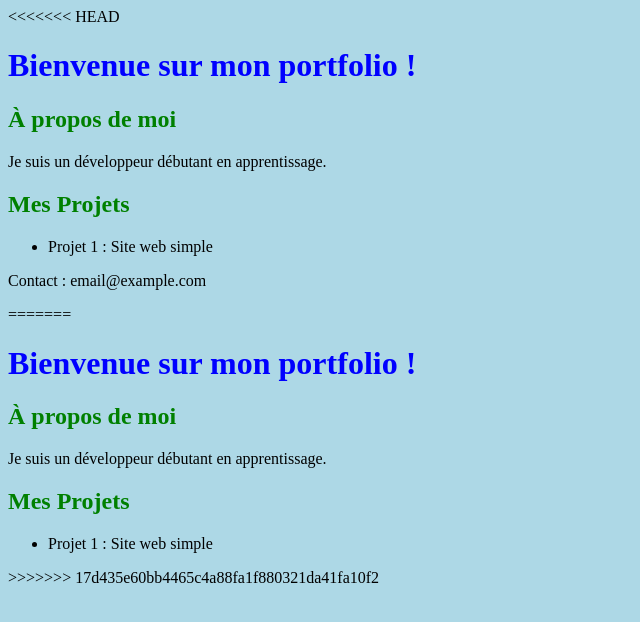
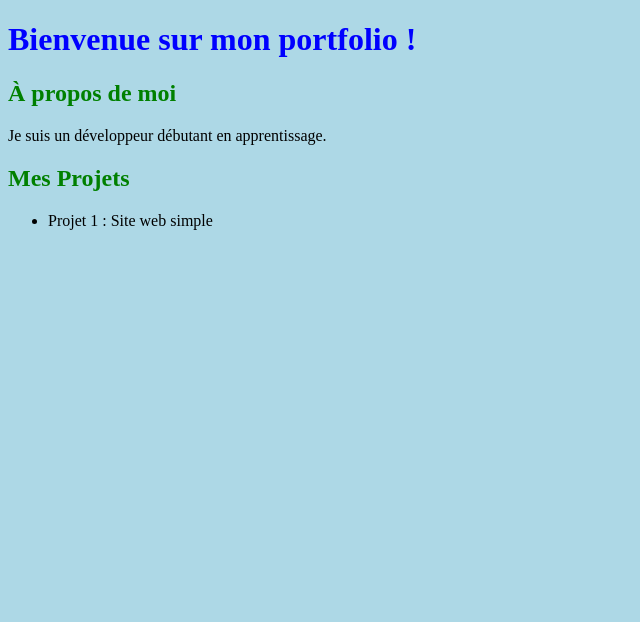
Before and after one commit to haniamebirouk/mon-portfolio, a plain HTML site: page index.html in a window 1280 px wide. Shown: the whole page, without its empty margins (0-640 px from the left). Drawn offline with Linux system fonts and the light colour scheme.

```diff
--- a/index.html
+++ b/index.html
@@ -1,28 +1,3 @@
-<<<<<<< HEAD
-<!DOCTYPE html>
-<html lang="fr">
-<head>
-<meta charset="UTF-8">
-<title>Mon Portfolio</title>
-<link rel="stylesheet" href="styles.css">
-</head>
-<body>
-<h1>Bienvenue sur mon portfolio !</h1>
-<section>
-<h2>À propos de moi</h2>
-<p>Je suis un développeur débutant en apprentissage.</p>
-</section>
-<section>
-<h2>Mes Projets</h2>
-<ul>
-<li>Projet 1 : Site web simple</li>
-</ul>
-</section>
-<footer>
-<p>Contact : email@example.com</p>
-</footer>
-</body>
-=======
 <!DOCTYPE html>
 <html lang="fr">
 <head>
@@ -43,5 +18,4 @@
 </ul>
 </section>
 </body>
->>>>>>> 17d435e60bb4465c4a88fa1f880321da41fa10f2
 </html>
```
